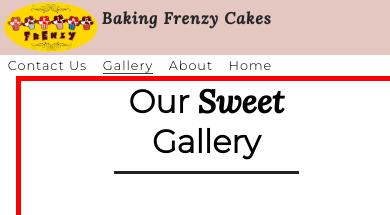
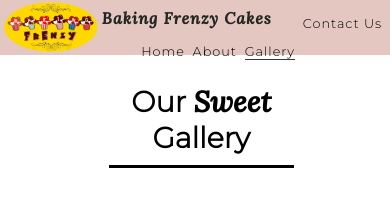
Before and after one commit to tineggarcia/baking-frenzy, a plain HTML site: page gallery2.html in a window 390 px wide. Shown: the top 215 px of the page. Drawn offline with Linux system fonts and the light colour scheme; a web font is replaced by a local one.

Commit message:
Edit for responsive Gallery Page for under 750px

```diff
--- a/assets/css/style.css
+++ b/assets/css/style.css
@@ -44,6 +44,7 @@ h2 {
     /*background-color: rgba(234, 54, 9, 0.246);*/
     background-color: rgba(141, 31, 3, 0.246);
     /*position: fixed;*/
+    /* border: 5px solid coral; */
 }
 
 /*Baking Frenzy main logo*/
@@ -55,7 +56,6 @@ h2 {
     width:auto;
     height: 80px;
 }
-
 
 /*style for the logo name Baking Frenzy Cakes */
 #logo-name {
@@ -104,10 +104,10 @@ h2 {
     justify-content: center;
     align-items: center;
     text-align: center;
-     margin: 40px 20px 0 60px;
+    margin: 40px 20px 0 60px;
     font-family: Montserrat, sans-serif;
     width: 90%;
-    border: 5px solid red;
+    /* border: 5px solid red; */
 }
 
 .main-container .sub-heading{
@@ -202,11 +202,12 @@ footer ul i:hover {
     .main-container {
         margin: 2% 1% 0 1rem;
         width: 95%;
-        border: 5px solid red;
+        /* border: 5px solid red; */
     }
 }
 
-/* media query for responsive - tablet size */
+/*MEDIA QUERY FOR RESPONSIVE -
+/* media query for responsive - mobile size */
 @media screen and (max-width: 750px) {
     h1 {
         font-size: 1rem;
@@ -222,20 +223,25 @@ footer ul i:hover {
     }
 
     #menu {
-        clear: both;
+        /* clear: both; */
         font-size: .8rem;
+        line-height: 48px;
+        /* margin-bottom: 10px; */
     }
 
-    #menu li {
+    /* #menu li {
         float: left;
         margin-left: 2%;
         line-height: 20px;
+    } */
+
+    .main-container .sub-heading h3{
+        font-size: 1.8rem;
+        border-bottom: 3px solid black;
+        margin-top: 4%;
     }
 
-    .main-container .sub-heading h3{
-        font-size: 2rem;
-        /* font-weight: bolder;
-        border-bottom: 3px solid #222;
-        padding-bottom: 10px; */
-    }
+/* Media query for 550 down*/
+/*nav link HOME drops down 1 line*/
+
 }
```
